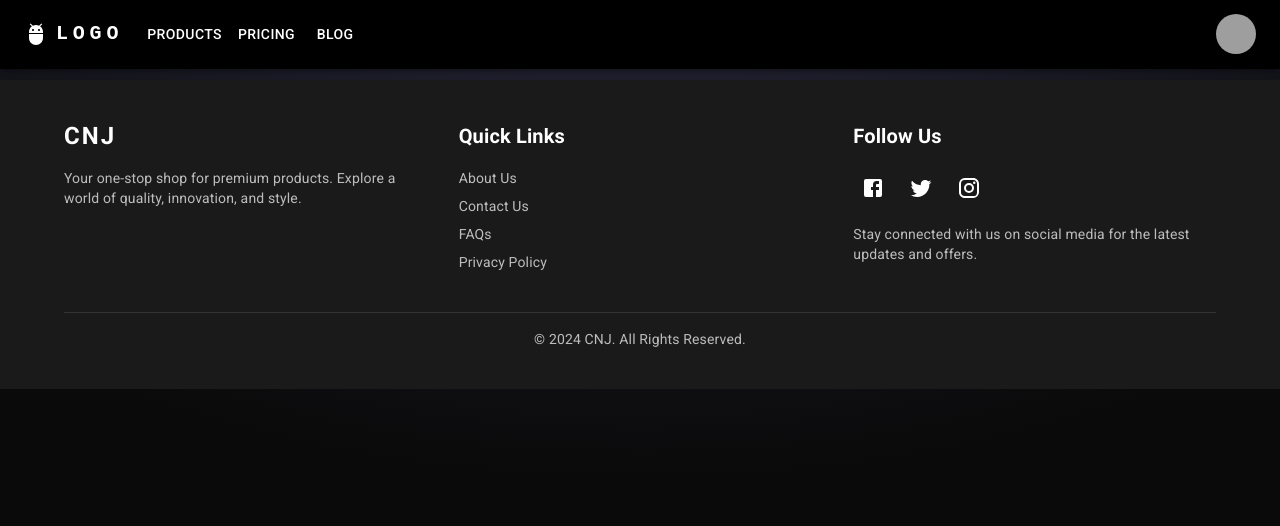
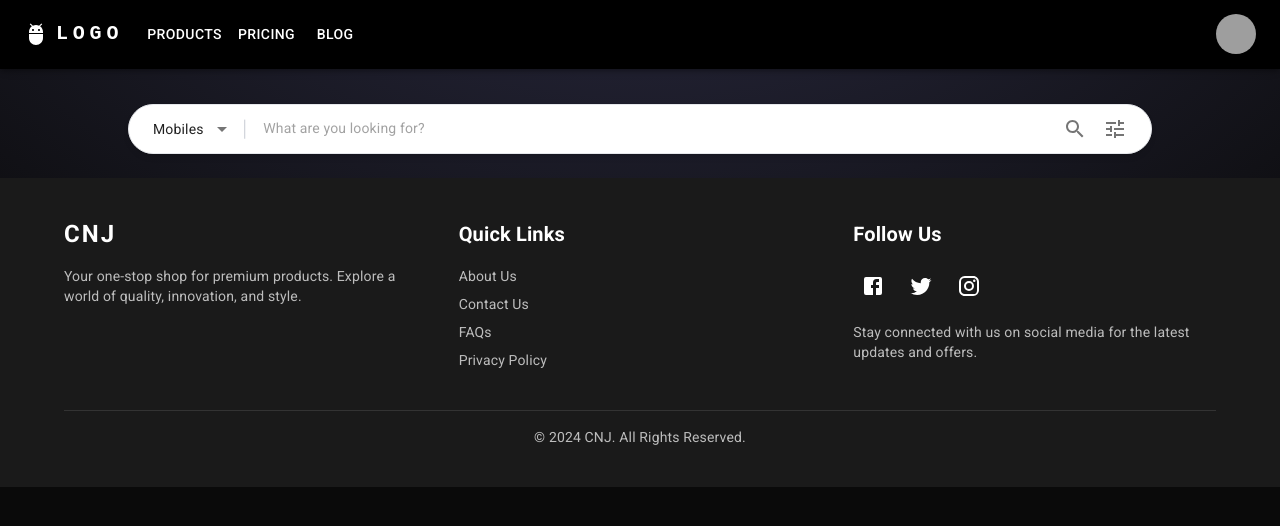
Before and after one commit to Chathuranga-Niroshana/ecommerce_frontend, a React (Create React App) app: page /shop in a window 1280 px wide. Shown: the top 526 px of the page. Built offline with nearby package versions, Linux system fonts and the light colour scheme; grey boxes are pictures that could not be loaded; a web font is replaced by a local one.

Commit message:
"Refactored Home component with changes to layout, styling, and functionality, including updated hero section, features section, popular products section, about us section, and new products section."

```diff
--- a/package.json
+++ b/package.json
@@ -17,6 +17,7 @@
     "react": "^18.3.1",
     "react-dom": "^18.3.1",
     "react-icons": "^5.3.0",
+    "react-responsive-carousel": "^3.2.23",
     "react-router-dom": "^7.0.1",
     "react-scripts": "^5.0.1",
     "styled-components": "^6.1.13",
--- a/src/App.js
+++ b/src/App.js
@@ -2,6 +2,7 @@ import { Route, Routes } from 'react-router-dom';
 import Navbar from './components/navbar/Navbar'
 import Home from './pages/home/Home';
 import Footer from './components/footer/Footer';
+import Shop from './pages/shop/Shop';
 
 function App() {
   return (
@@ -19,6 +20,7 @@ function App() {
 
           <Routes>
             <Route path="/" element={<Home />} />
+            <Route path='/shop' element={<Shop />} />
           </Routes>
         </div>
         <Footer />
--- /dev/null
+++ b/src/assets/bannerData.js
@@ -0,0 +1,18 @@
+export const bannerData = [
+    {
+        id: 1,
+        image: "https://img.freepik.com/premium-vector/flat-design-realistic-banner-template_23-2150102691.jpg"
+    },
+    {
+        id: 2,
+        image: 'https://www.shutterstock.com/image-vector/banner-announcing-mega-discount-half-260nw-1962489325.jpg'
+    },
+    {
+        id: 3,
+        image: 'https://img.freepik.com/free-psd/new-smartphone-social-media-cover-design-template_47987-25433.jpg'
+    },
+    {
+        id: 4,
+        image: 'https://ropetel.com/images/new.jpg'
+    }
+]
--- /dev/null
+++ b/src/components/BannerCarousel.jsx
@@ -0,0 +1,13 @@
+import React from 'react'
+import { Carousel } from 'react-responsive-carousel'
+import "react-responsive-carousel/lib/styles/carousel.min.css";
+
+const BannerCarousel = () => {
+  return (
+    <Carousel>
+
+    </Carousel>
+  )
+}
+
+export default BannerCarousel
--- a/src/components/SearchBar.jsx
+++ b/src/components/SearchBar.jsx
@@ -1,9 +1,99 @@
-import React from 'react'
+import { TextField, InputAdornment, MenuItem, IconButton } from "@mui/material";
+import { Search, Tune } from "@mui/icons-material";
+import { useNavigate } from "react-router-dom";
+import { Box } from "@mui/material";
+import { useState } from "react";
+
+const categories = [
+    { value: "Mobiles", label: "Mobiles" },
+    { value: "Computer", label: "Computer" },
+];
 
 const SearchBar = () => {
+
+    const [searchQuery, setSearchQuery] = useState("");
+    const navigate = useNavigate();
+
+    const handleSearch = () => {
+        if (searchQuery.trim()) {
+            navigate(`/search?query=${encodeURIComponent(searchQuery)}`);
+        }
+    };
+
     return (
-        <div>SearchBar</div>
-    )
-}
+        <div className="w-full flex items-center justify-center my-6">
+            <div className="flex items-center w-full max-w-5xl ">
+                <Box
+                    display="flex"
+                    alignItems="center"
+                    className="bg-white border-2-[#99A4B3] rounded-full shadow-md px-4 w-full"
+                    sx={{ borderWidth: 1, }}
+                >
+                    <TextField
+                        select
+                        defaultValue="Mobiles"
+                        variant="standard"
+                        className="bg-transparent"
+                        InputProps={{
+                            disableUnderline: true,
+                            classes: { root: "text-sm font-medium" },
+                        }}
+                        SelectProps={{
+                            MenuProps: {
+                                classes: {
+                                    paper: "shadow-lg",
+                                },
+                            },
+                        }}
+                        sx={{
+                            width: 100,
+                            "& .MuiSelect-select": {
+                                padding: 0,
+                                marginLeft: "8px",
+                                fontSize: "14px",
+                            },
+                        }}
+                    >
+                        {categories.map((option) => (
+                            <MenuItem key={option.value} value={option.value}>
+                                {option.label}
+                            </MenuItem>
+                        ))}
+                    </TextField>
 
-export default SearchBar
+                    <span className="mx-2 text-gray-300">|</span>
+
+                    <TextField
+                        value={searchQuery}
+                        onChange={(e) => setSearchQuery(e.target.value)}
+                        placeholder="What are you looking for?"
+                        variant="standard"
+                        fullWidth
+                        InputProps={{
+                            disableUnderline: true,
+                            classes: { root: "h-12 text-sm" },
+                            endAdornment: (
+                                <InputAdornment position="end">
+                                    <IconButton onClick={handleSearch}>
+                                        <Search />
+                                    </IconButton>
+                                    <IconButton>
+                                        <Tune />
+                                    </IconButton>
+                                </InputAdornment>
+                            ),
+                        }}
+                        sx={{
+                            "& input": {
+                                paddingLeft: "8px",
+                                fontSize: "14px",
+                            },
+                        }}
+                    />
+                </Box>
+            </div>
+        </div>
+    );
+};
+
+export default SearchBar;
--- a/src/context/ProductContext.js
+++ b/src/context/ProductContext.js
@@ -1,19 +1,25 @@
-import React, { createContext, useContext, useState } from "react";
+import React, { createContext, useContext, useEffect, useState } from "react";
 import { productList } from "../assets/productList";
-
+import { bannerData } from "../assets/bannerData";
 
 const ProductContext = createContext();
 
 export const ProductProvider = ({ children }) => {
-    const [newProducts, setNewProducts] = useState(
-        productList.filter((product) => product.year === new Date().getFullYear())
-    );
-    const [popularProducts, setPopularProducts] = useState(
-        productList.filter((product) => product.ratings >= 4.5)
-    );
+
+    const [allProducts, setAllProducts] = useState(productList);
+    const [newProducts, setNewProducts] = useState();
+    const [popularProducts, setPopularProducts] = useState();
+    const [banners, setBanners] = useState(bannerData)
+
+    useEffect(() => {
+        const filteredNewProducts = productList.filter(product => product.year === 2024);
+        const filteredPopularProducts = productList.filter(product => product.ratings >= 4.6)
+        setNewProducts(filteredNewProducts);
+        setPopularProducts(filteredPopularProducts)
+    }, [productList])
 
     return (
-        <ProductContext.Provider value={{ newProducts, popularProducts }}>
+        <ProductContext.Provider value={{ allProducts, newProducts, popularProducts, banners }}>
             {children}
         </ProductContext.Provider>
     );
--- a/src/pages/home/Home.jsx
+++ b/src/pages/home/Home.jsx
@@ -7,15 +7,17 @@ import { useProducts } from '../../context/ProductContext';
 import ProductCard from '../../components/ProductCard';
 import ArrowForwardIosIcon from '@mui/icons-material/ArrowForwardIos';
 import ArrowBackIosNewIcon from '@mui/icons-material/ArrowBackIosNew';
+import { useNavigate } from 'react-router-dom';
 
 
 const Home = () => {
     const { newProducts, popularProducts } = useProducts();
     const [currentIndex, setCurrentIndex] = useState(0);
-    const displayedNewProducts = newProducts.slice(0, 4);
+    const displayedNewProducts = newProducts?.slice(0, 4);
     const [isMobile, setIsMobile] = useState(window.innerWidth < 768);
+    const navigate = useNavigate()
 
-    // Track window resize to update the screen width
+    // width
     useEffect(() => {
         const handleResize = () => {
             setIsMobile(window.innerWidth < 768);
@@ -27,21 +29,28 @@ const Home = () => {
 
 
 
-    // Move to the next 4 items, looping around
+    // popular products buttons
+    {
         const nextItem = () => {
-        setCurrentIndex((prevIndex) => (prevIndex + 1) % popularProducts.length);
+            setCurrentIndex((prevIndex) => (prevIndex + 1) % popularProducts?.length);
         };
-    // Move to the previous 4 items, looping around
         const prevItem = () => {
-        setCurrentIndex((prevIndex) => (prevIndex - 1 + popularProducts.length) % popularProducts.length);
+            setCurrentIndex((prevIndex) => (prevIndex - 1 + popularProducts?.length) % popularProducts?.length);
         };
-    // Get the 4 items to display with wraparound behavior
-    const displayedItems = [
-        popularProducts[(currentIndex) % popularProducts.length],
+
+        const displayedItems = popularProducts?.length
+            ? [
+                popularProducts[currentIndex % popularProducts.length],
                 popularProducts[(currentIndex + 1) % popularProducts.length],
                 popularProducts[(currentIndex + 2) % popularProducts.length],
                 popularProducts[(currentIndex + 3) % popularProducts.length],
-    ];
+            ]
+            : [];
+
+        // navigation
+        const navigateToShop = () => {
+            navigate('/shop')
+        }
 
         const containerVariants = {
             hidden: { opacity: 0, scale: 0.95 },
@@ -96,6 +105,7 @@ const Home = () => {
                             variant="contained"
                             size="large"
                             className=" bg-gradient-to-r from-blue-500 to-red-700 hover:from-pink-900 hover:to-purple-800 text-white px-8 py-3 text-lg  rounded-full shadow-md transition-transform transform hover:scale-105"
+                            onClick={navigateToShop}
                         >
                             Shop Now
                         </Button>
@@ -201,7 +211,7 @@ const Home = () => {
                             initial="hidden"
                             animate="visible"
                         >
-                        {displayedNewProducts.map((product, index) => (
+                            {displayedNewProducts?.map((product, index) => (
                                 <motion.div key={index} variants={itemVariants}>
                                     <ProductCard product={product} />
                                 </motion.div>
@@ -218,6 +228,7 @@ const Home = () => {
                             }}
                             variant="outlined"
                             color="error"
+                            onClick={navigateToShop}
                         >
                             Explore more
                         </Button>
@@ -241,5 +252,5 @@ const Home = () => {
             </div>
         );
     };
-
-export default Home;
+}
+export default Home
--- /dev/null
+++ b/src/pages/shop/Shop.jsx
@@ -0,0 +1,12 @@
+import React from 'react'
+import SearchBar from '../../components/SearchBar'
+
+const Shop = () => {
+    return (
+        <div>
+            <SearchBar />
+        </div>
+    )
+}
+
+export default Shop
```
Also changed, not shown: 1 other file (tests, documents, lock files or other folders). Lines whose indentation alone changed are shown as unchanged.
